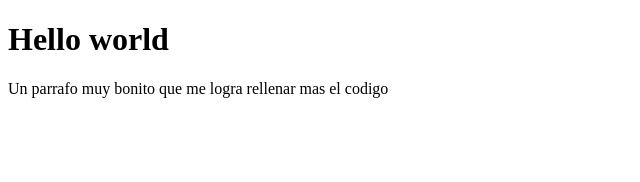
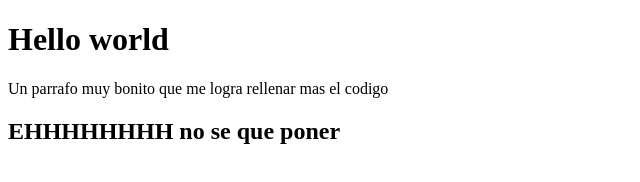
Before and after one commit to Sbedon11/ejercicio-1, a plain HTML site: page Index.html in a window 1280 px wide. Shown: the whole page, without its empty margins (0-640 px from the left). Drawn offline with Linux system fonts and the light colour scheme.

Commit message:
Version 3
todavia no quiero poner descripcion

```diff
--- a/Index.html
+++ b/Index.html
@@ -8,5 +8,6 @@
 <body>
     <h1>Hello world</h1>
     <p>Un parrafo muy bonito que me logra rellenar mas el codigo</p>
+    <h2>EHHHHHHHH no se que poner</h2>
 </body>
 </html>
```
